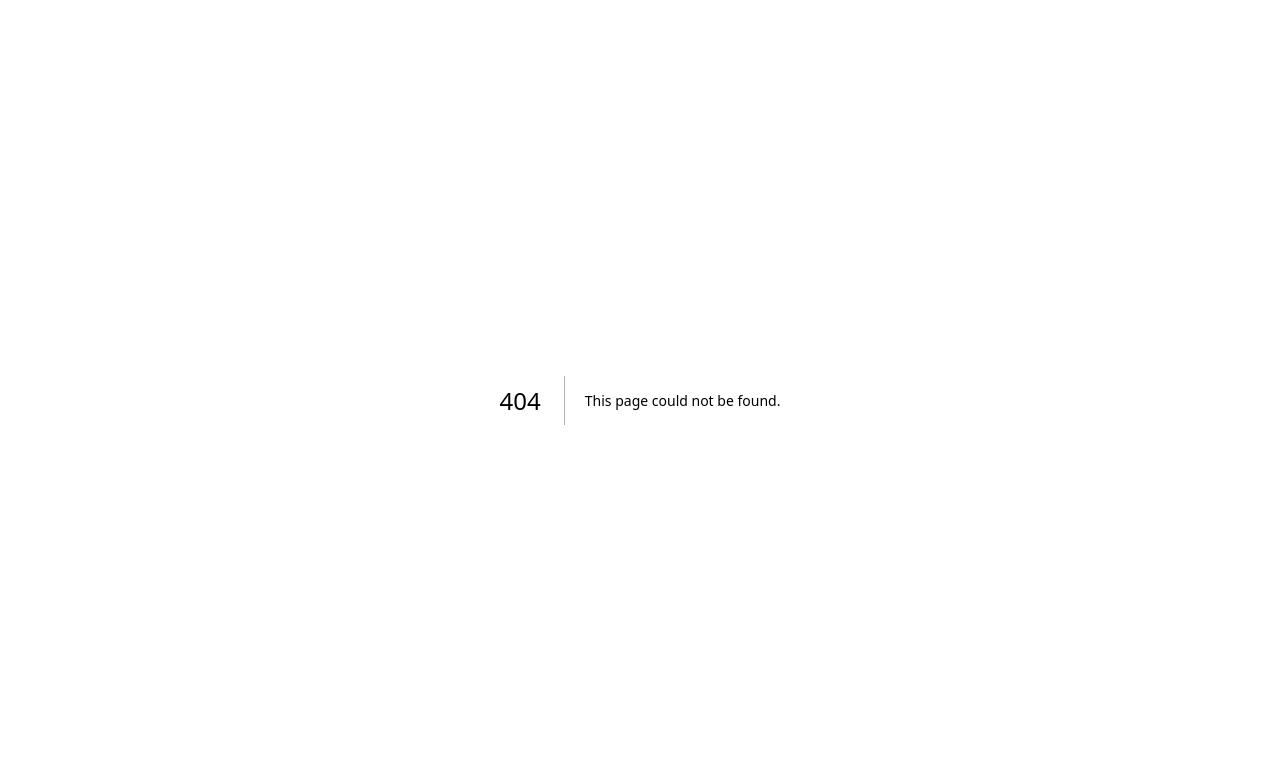
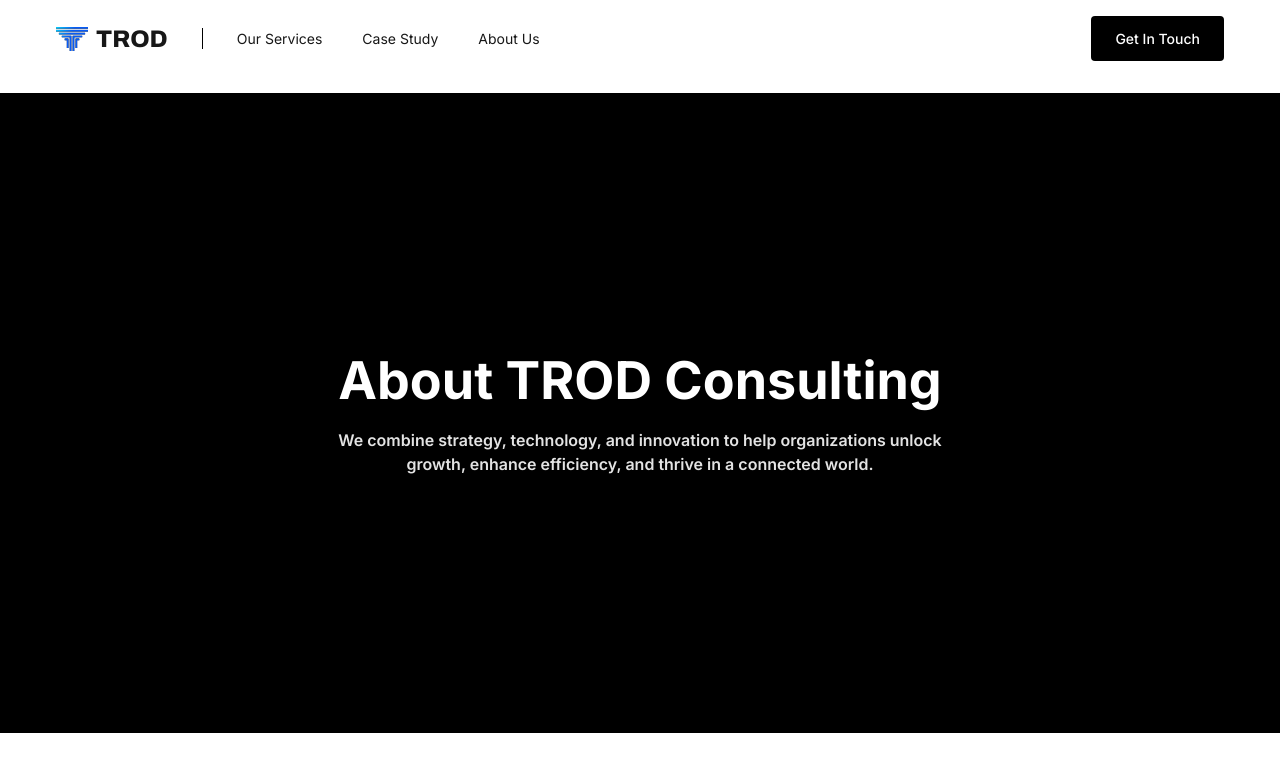
Before and after one commit to Josh-Alhassan/trod-consulting, a Next.js app: page /aboutUs in a window 1280 px wide. Before the commit this address had no page. Shown: the top 772 px of the page. Built offline with nearby package versions, Linux system fonts and the light colour scheme.

Commit message:
feat: add trod about page hero section

```diff
--- /dev/null
+++ b/app/aboutUs/page.tsx
@@ -0,0 +1,14 @@
+import Heading from "../components/Heading";
+import Navigation from "../components/Navigation";
+import TrodConsulting from "../section/trodConsulting/TrodConsulting";
+
+
+export default function AboutUs() {
+    return (
+        <section>
+            <Navigation />
+            <TrodConsulting />
+
+        </section>
+    )
+}
--- a/app/section/contact/Contact.module.css
+++ b/app/section/contact/Contact.module.css
@@ -181,6 +181,10 @@
         color: #ffffff;
     }
 
+    .copyRight {
+        margin-bottom: 100px;
+    }
+
     /* Bottom Sheet Styles */
     .bottomSheet {
         display: block;
--- /dev/null
+++ b/app/section/trodConsulting/TrodConsulting.module.css
@@ -0,0 +1,39 @@
+.backgroundContainer {
+    background-color: #000000;
+    color: #fff;
+}
+
+.trodConsulting {
+    text-align: center;
+    height: 80vh;
+    display: flex;
+    align-items: center;
+    justify-content: center;
+}
+
+.trodConsultingContent {
+    max-width: 551px;
+}
+
+.trodHeading {
+    font-size: 4.2em;
+}
+
+.trodText {
+    font-size: 1.4em;
+    opacity: .89;
+    font-weight: 600;
+}
+
+@media (min-width: 1024px) {
+    .trodConsultingContent {
+        max-width: 604px;
+    }
+    .trodHeading {
+        font-size: 5.2em;
+    }
+
+    .trodText {
+        font-size: 1.6em;
+    }
+}
--- /dev/null
+++ b/app/section/trodConsulting/TrodConsulting.tsx
@@ -0,0 +1,32 @@
+import React from 'react';
+import Heading from '@/app/components/Heading';
+import styles from './TrodConsulting.module.css';
+
+const TrodConsulting: React.FC = () => {
+  const sectionId = 'trod-consulting';
+  const headingText = 'About TROD Consulting';
+  const descriptionText = 'We combine strategy, technology, and innovation to help organizations unlock growth, enhance efficiency, and thrive in a connected world.';
+
+  return (
+    <section
+      className={styles.backgroundContainer}
+      aria-labelledby={sectionId}
+    >
+      <div className={`${styles.trodConsulting} containerSection`}>
+        <div className={styles.trodConsultingContent}>
+          <Heading
+            id={sectionId}
+            className={styles.trodHeading}
+          >
+            {headingText}
+          </Heading>
+          <p className={styles.trodText}>
+            {descriptionText}
+          </p>
+        </div>
+      </div>
+    </section>
+  );
+};
+
+export default TrodConsulting;
```
